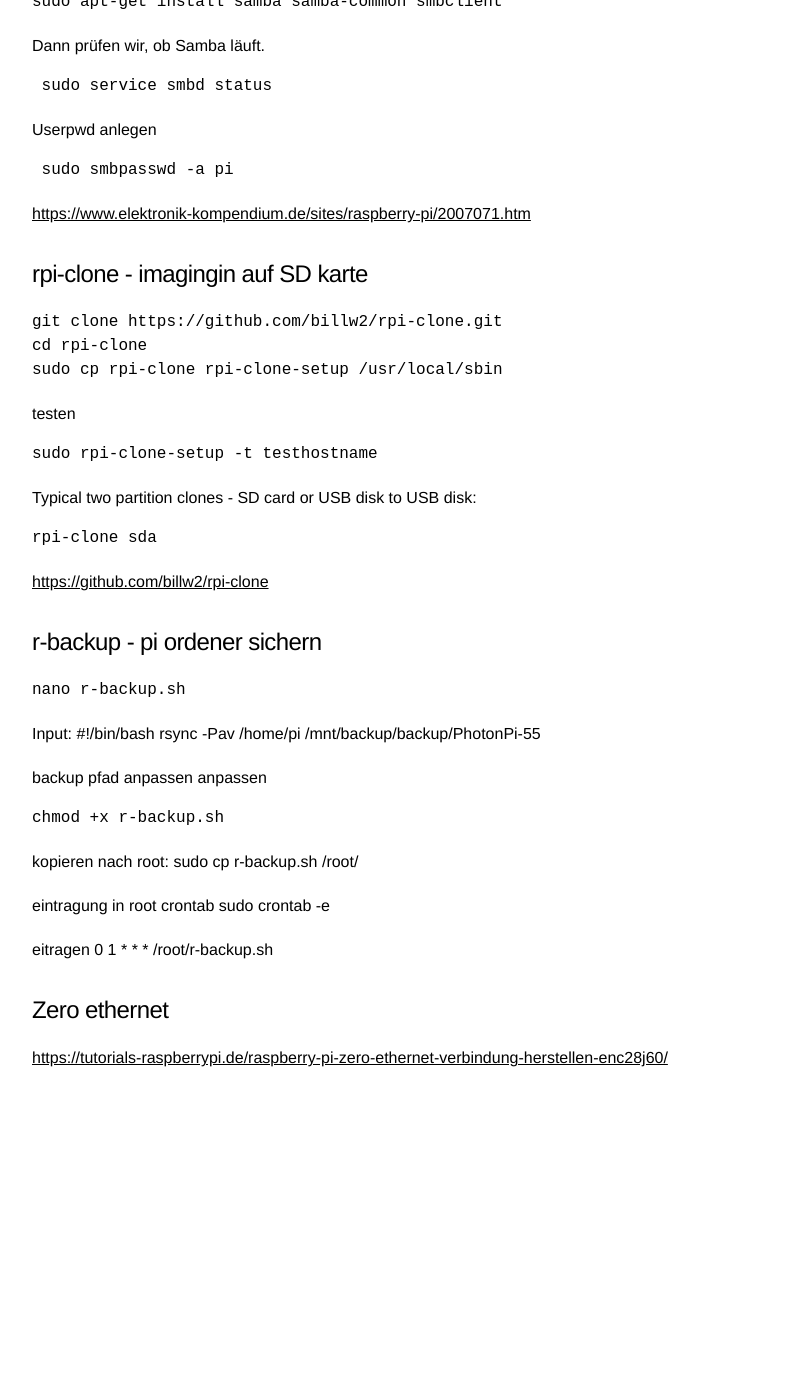
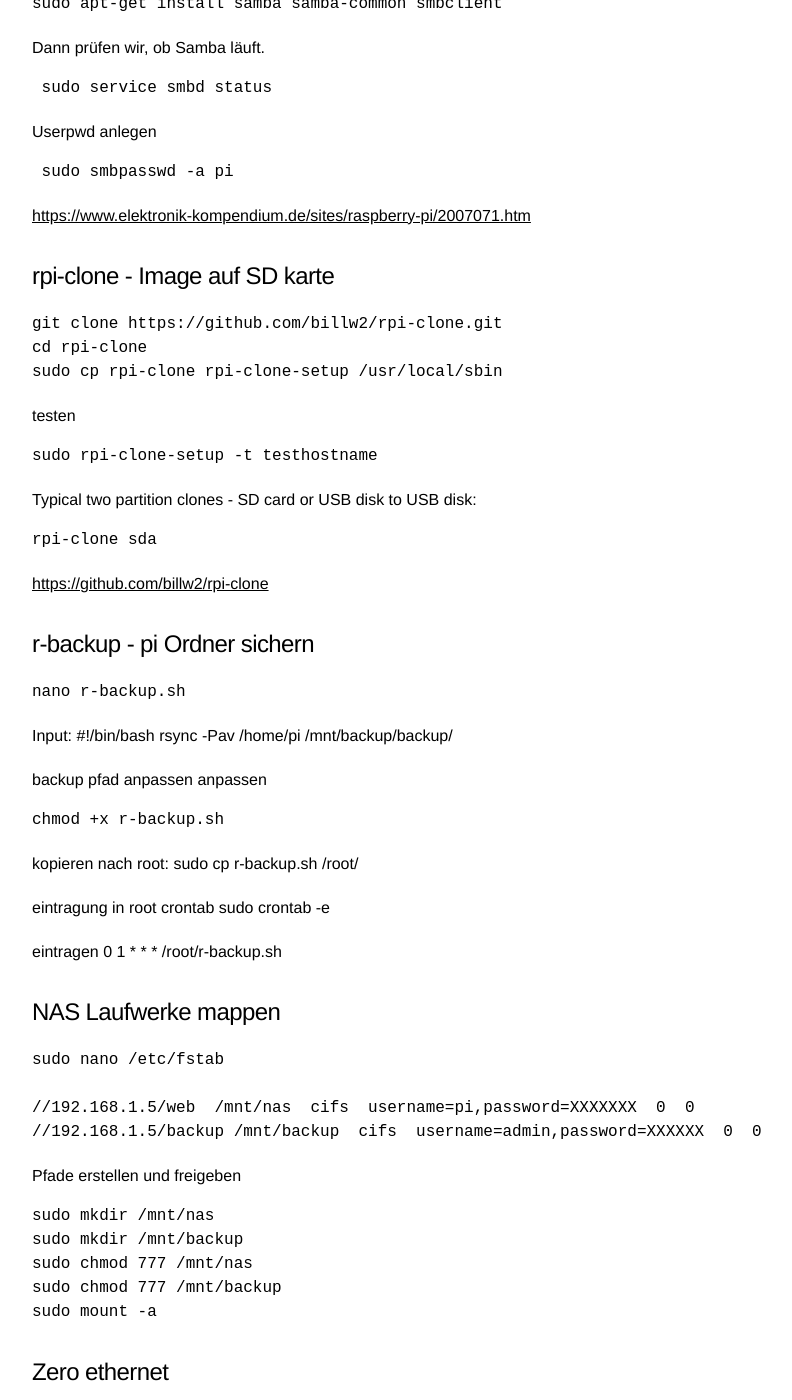
Before and after one commit to Wingertsau/ct.github.io, a Jekyll site: the page built from raspi.md, in a window 1280 px wide and 1400 px high, scrolled down 2739 px. Shown: the whole window, without its empty margins (146-938 px from the left). Built offline with Jekyll 4.4.1, drawn with Linux system fonts in a browser that asks for light colours; our own code applies the rules of GitHub Pages for plain Markdown files; before the commit the page ends 3833 px from its top, so only the background shows below that; some of the changed text lies outside the part shown.

Commit message:
Update raspi.md

```diff
--- a/raspi.md
+++ b/raspi.md
@@ -4,11 +4,11 @@
 Image erstellen
 
 
-Datei SSH in boot directory
+### Datei SSH in boot directory
 
 Beschreibung hinzufügen
 
-Datei mit namen "beschreibung.txt" in boot schreiben - zwecks Wiedererkennung falls Image erkannt oder SD Card in Notbook gelesen werden soll
+Datei mit namen "beschreibung<IP>.txt" in boot schreiben - zwecks Wiedererkennung falls Image erkannt oder SD Card in Notbook gelesen werden soll
 Password ändern
 
     sudo raspi-config
@@ -138,7 +138,7 @@ Userpwd anlegen
 <https://www.elektronik-kompendium.de/sites/raspberry-pi/2007071.htm>
 
 
-## rpi-clone - imagingin auf SD karte
+## rpi-clone - Image auf SD karte
 
 
     git clone https://github.com/billw2/rpi-clone.git
@@ -157,13 +157,13 @@ Typical two partition clones - SD card or USB disk to USB disk:
 <https://github.com/billw2/rpi-clone>
 
 
-## r-backup - pi ordener sichern
+## r-backup - pi Ordner sichern
 
     nano r-backup.sh
 
 Input:
     #!/bin/bash
-    rsync -Pav  /home/pi /mnt/backup/backup/PhotonPi-55
+    rsync -Pav  /home/pi /mnt/backup/backup/<NAME>
 
 backup pfad anpassen anpassen
 
@@ -176,8 +176,24 @@ kopieren nach root:
 eintragung in root crontab
     sudo crontab -e
 
-eitragen
+eintragen
     0 1 * * * /root/r-backup.sh
+
+
+## NAS Laufwerke mappen
+
+    sudo nano /etc/fstab
+
+    //192.168.1.5/web  /mnt/nas  cifs  username=pi,password=XXXXXXX  0  0
+    //192.168.1.5/backup /mnt/backup  cifs  username=admin,password=XXXXXX  0  0
+
+Pfade erstellen und freigeben
+
+    sudo mkdir /mnt/nas
+    sudo mkdir /mnt/backup
+    sudo chmod 777 /mnt/nas
+    sudo chmod 777 /mnt/backup
+    sudo mount -a
 
 
 
```
